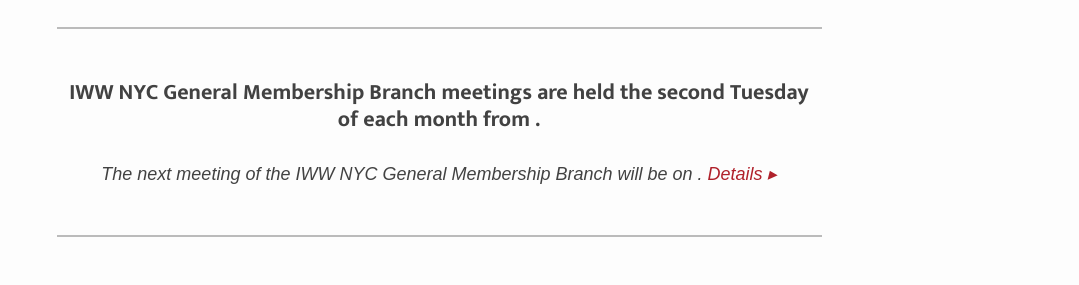
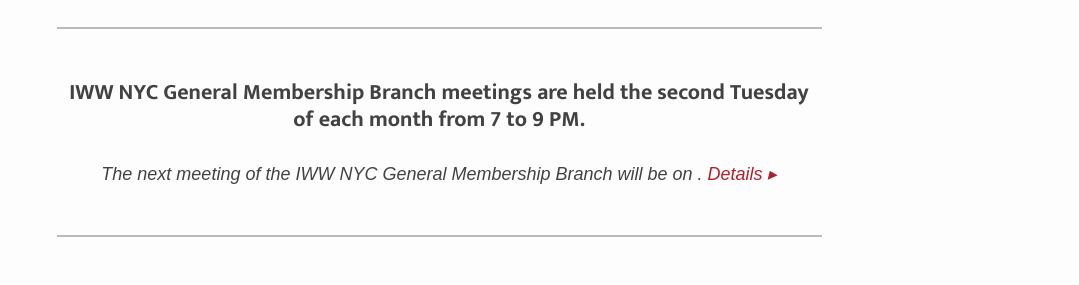
Before and after one commit to IWW-NYC-GMB/iww.nyc, a Jekyll site: the page built from index.html, in a window 1280 px wide and 900 px high, scrolled down 1231 px. Shown: the part 186-471 px from the top of the window, without its empty margins (201-1280 px from the left). Built offline with Jekyll 4.4.1, drawn with Linux system fonts in a browser that asks for light colours; some web fonts are replaced.

Commit message:
Update index.html

```diff
--- a/index.html
+++ b/index.html
@@ -21,16 +21,16 @@
 
   <hr style="margin:20px 0 50px 0;">
 
-      <p style="text-align:center;font-weight:700;font-size:22px;">The next orientation for new members will be on {{ site.data.next_orientation["next_orientation_date"] }}. <a href="{{ site.data.next_orientation["next_orientation_url"] }}">Details ▸</a></p>
+      <p style="text-align:center;font-weight:700;font-size:22px;">The next orientation for new members will be on {{ site.data.upcoming["upcoming_date"] }}. <a href="{{ site.data.upcoming["upcoming_url"] }}">Details ▸</a></p>
       <p style="text-align:center;font-size:18px;"><br>
         We ask that that new members attend an orientation before attending branch meetings to become familiar with the structure of the branch and meeting procedure. Orientations are also great opportunities for people who are interested in the IWW to learn more about the union. View upcoming orientations on our <a href="{{ site.baseurl }}/events">events</a> page.
       </p><br>
 
   <hr style="margin:20px 0 50px 0;">
 
-      <p style="text-align:center;font-weight:700;font-size:22px;">IWW NYC General Membership Branch meetings are held the second Tuesday of each month from {{ site.data.next_meeting["meeting_time"] }}.</p>
+      <p style="text-align:center;font-weight:700;font-size:22px;">IWW NYC General Membership Branch meetings are held the second Tuesday of each month from {{ site.data.upcoming["meeting_time"] }}.</p>
       <p style="text-align:center;font-size:18px;"><br>
-        <em>The next meeting of the IWW NYC General Membership Branch will be on {{ site.data.next_meeting["next_meeting_date"] }}. <a href="{{ site.data.next_meeting["next_meeting_url"] }}">Details ▸</a></em>
+        <em>The next meeting of the IWW NYC General Membership Branch will be on {{ site.data.upcoming["upcoming_date"] }}. <a href="{{ site.data.upcoming["upcoming_url"] }}">Details ▸</a></em>
       </p><br>
 
   <hr style="margin:20px 0 50px 0;">
```
